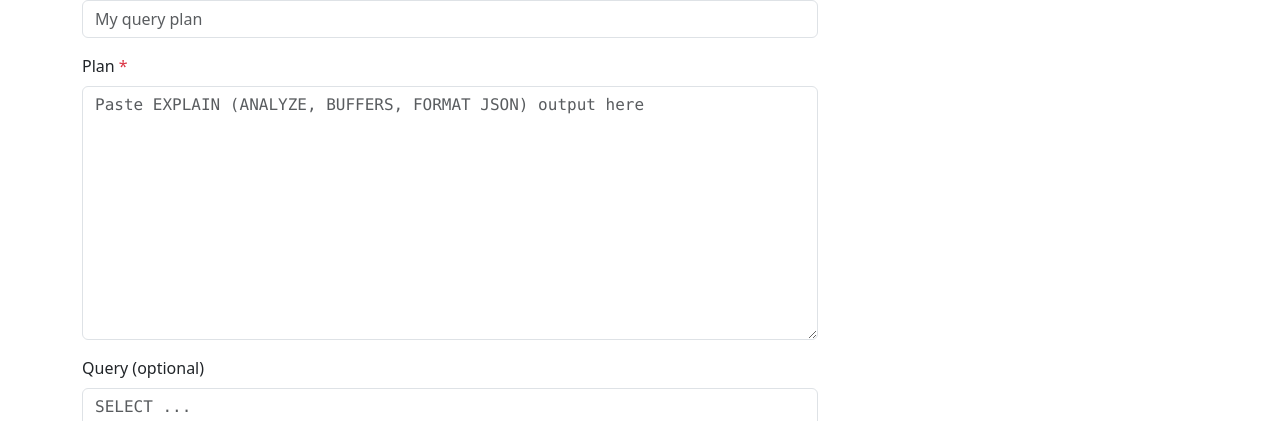
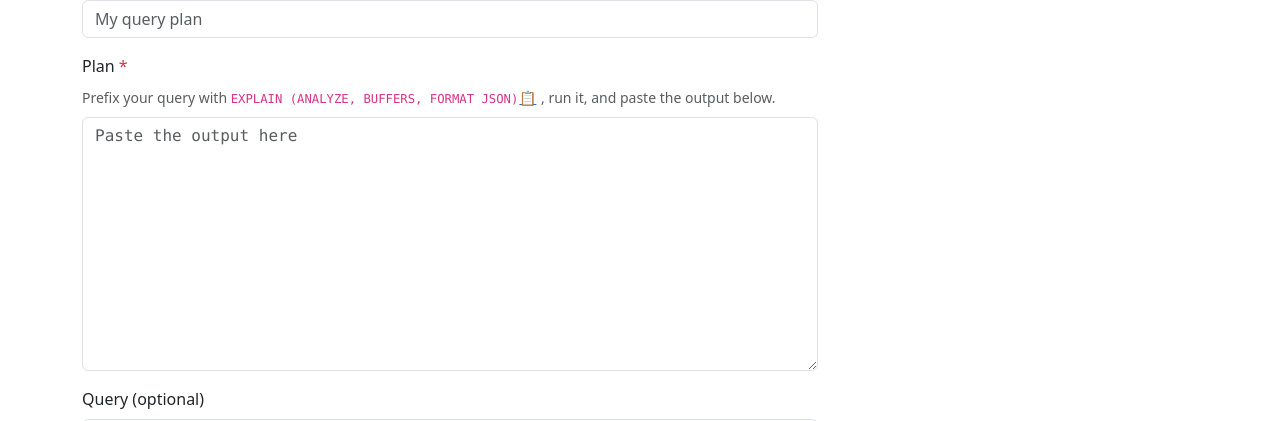
Before and after one commit to alexklibisz/pev2-on-s3, a Vue app: page / in a window 1280 px wide. Shown: the part 150-571 px from the top of the page. Built offline with nearby package versions, Linux system fonts and the light colour scheme; no server answers.

Commit message:
Add better explanation of how to get a properly-formatted plan (#18)

```diff
--- a/client/src/views/Home.vue
+++ b/client/src/views/Home.vue
@@ -10,11 +10,25 @@
           </div>
           <div class="mb-3">
             <label class="form-label">Plan <span class="text-danger">*</span></label>
+            <div class="mb-2 small text-body-secondary">
+              Prefix your query with
+              <code class="user-select-all">EXPLAIN (ANALYZE, BUFFERS, FORMAT JSON)</code>
+              <button
+                type="button"
+                class="btn btn-sm btn-link p-0 align-baseline"
+                title="Copy to clipboard"
+                @click="copyExplainPrefix"
+              >
+                <span v-if="explainCopied" class="text-success">&#10003;</span>
+                <span v-else>&#128203;</span>
+              </button>
+              , run it, and paste the output below.
+            </div>
             <textarea
               v-model="plan"
               class="form-control font-monospace"
               rows="10"
-              placeholder="Paste EXPLAIN (ANALYZE, BUFFERS, FORMAT JSON) output here"
+              placeholder="Paste the output here"
               required
             ></textarea>
           </div>
@@ -95,6 +109,7 @@ const query = ref("");
 const submitting = ref(false);
 const error = ref("");
 const recentPlans = ref<RecentPlan[]>([]);
+const explainCopied = ref(false);
 
 const STORAGE_KEY = "pev2-recent-plans";
 
@@ -169,6 +184,16 @@ function clearHistory() {
   saveRecent();
 }
 
+async function copyExplainPrefix() {
+  try {
+    await navigator.clipboard.writeText("EXPLAIN (ANALYZE, BUFFERS, FORMAT JSON) ");
+    explainCopied.value = true;
+    setTimeout(() => (explainCopied.value = false), 2000);
+  } catch {
+    // ignore
+  }
+}
+
 onMounted(async () => {
   loadRecent();
   const exampleName = route.query.example as string | undefined;
--- a/package.json
+++ b/package.json
@@ -1,6 +1,6 @@
 {
   "name": "pev2-on-s3",
-  "version": "0.3.0",
+  "version": "0.4.0",
   "private": true,
   "type": "module",
   "scripts": {
```
